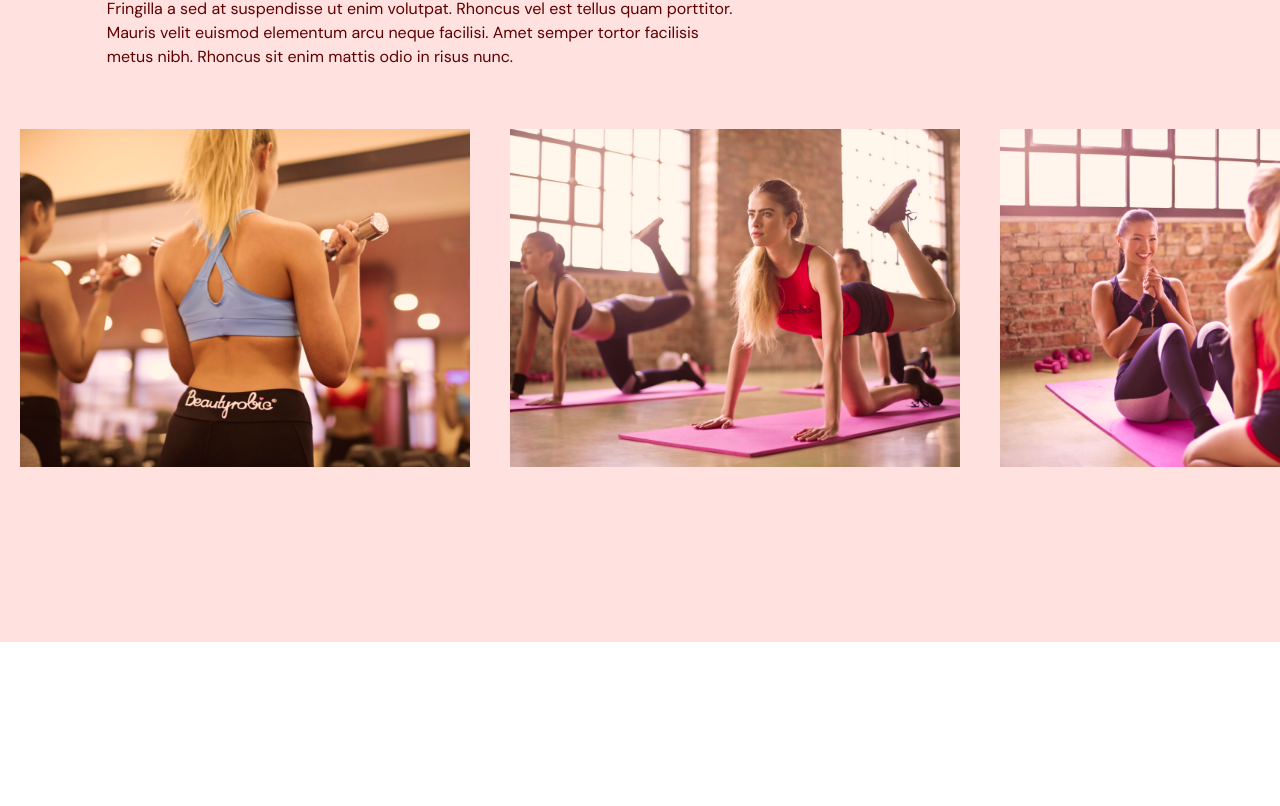
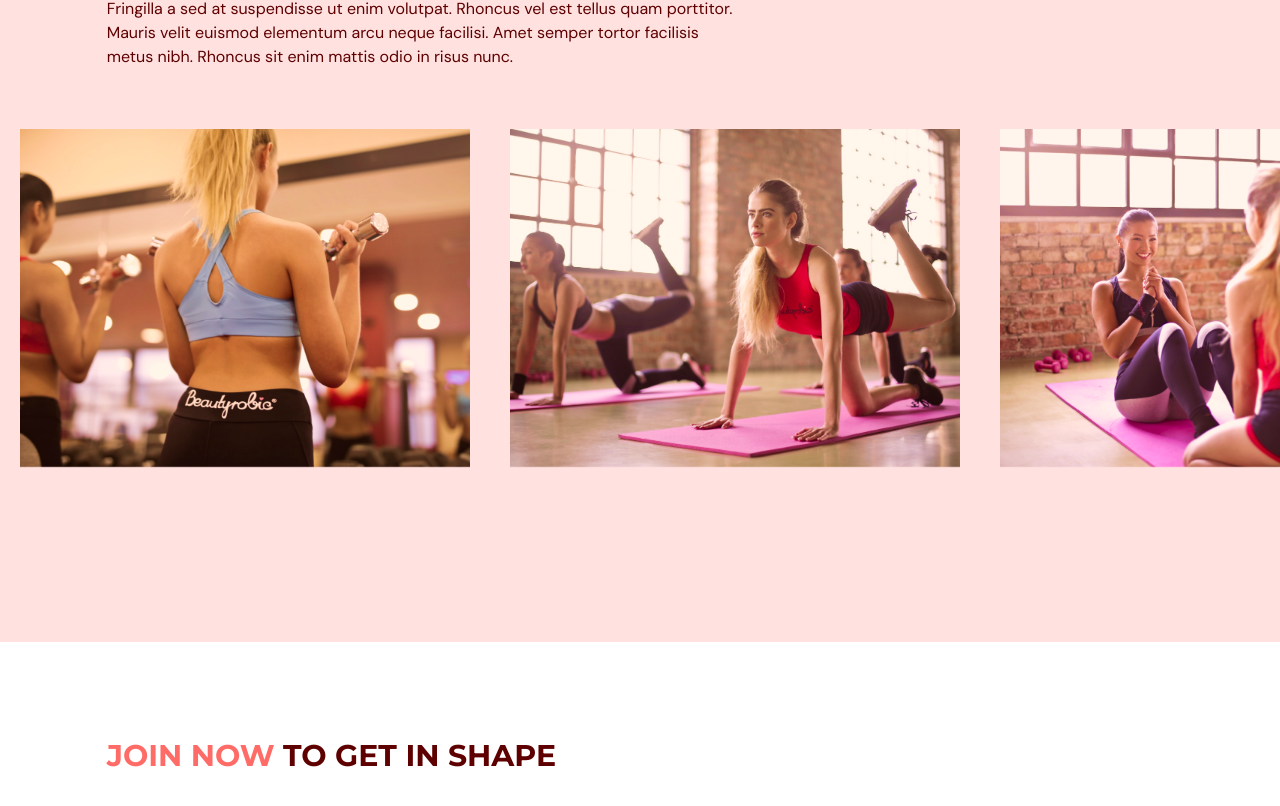
Before and after one commit to denisdiaconu/fit-wave, a React (Vite) app: page / in a window 1280 px wide. Shown: the part 2348-3154 px from the top of the page. Before the commit the page ends 2990 px from the top, so only its background shows below. Built offline with nearby package versions, Linux system fonts and the light colour scheme.

Commit message:
Add contactUs header animation

```diff
--- a/src/scenes/contactUs/index.tsx
+++ b/src/scenes/contactUs/index.tsx
@@ -1,16 +1,35 @@
 import { SelectedPage } from "@/shared/types";
 import { motion } from "framer-motion";
 import { useForm } from "react-hook-form";
-import ContactUsPageGraphic from "@/assets/ContactUsPageGraphic.png"
+import ContactUsPageGraphic from "@/assets/ContactUsPageGraphic.png";
+import HText from "@/shared/HText";
 
 type Props = {
   setSelectedPage: (value: SelectedPage) => void;
 };
 
 const ContactUs = ({ setSelectedPage }: Props) => {
-  return <section id="contactus">
-
-  </section>
+  return (
+    <section id="contactus" className="mx-auto w-5/6 pb-32 pt-24">
+      <motion.div
+        onViewportEnter={() => setSelectedPage(SelectedPage.ContactUs)}
+      >
+        <motion.div
+          className="md:w-3/5"
+          initial="hidden"
+          whileInView="visible"
+          viewport={{ once: true, amount: 0.5 }}
+          transition={{ duration: 0.5 }}
+          variants={{
+            hidden: { opacity: 0, x: -50 },
+            visible: { opacity: 1, x: 0 },
+          }}
+        ><HText>
+          <span className="text-primary-500">JOIN NOW</span> TO GET IN SHAPE
+          </HText></motion.div>
+      </motion.div>
+    </section>
+  );
 };
 
 export default ContactUs;
```
